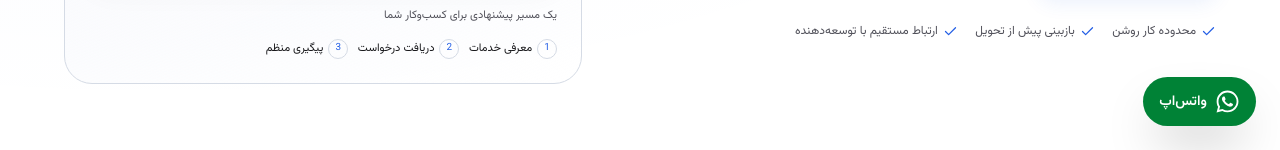
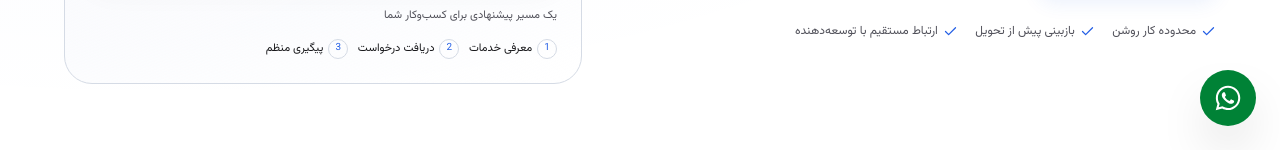
Before and after one commit to aminhaghi86/new-portfolio, a React (Vite) app: page / in a window 1280 px wide. Shown: the part 650-800 px from the top of the page. Built offline with nearby package versions, Linux system fonts and the light colour scheme; no server answers.

Commit message:
remove whatsapp from box and just show an icon

```diff
--- a/src/App.jsx
+++ b/src/App.jsx
@@ -626,9 +626,9 @@
         target="_blank"
         rel="noopener noreferrer"
         aria-label={t("floatingContact")}
-        className="fixed bottom-6 start-6 z-50 flex items-center gap-2 bg-green-700 hover:bg-green-800 text-white px-4 py-3 rounded-full shadow-2xl transition-all"
+        className="fixed bottom-6 start-6 z-50 flex items-center justify-center w-14 h-14 bg-green-700 hover:bg-green-800 text-white rounded-full shadow-2xl transition-all"
       >
-        <FaWhatsapp size={25} aria-hidden="true" /><span className="text-sm font-semibold">{t("whatsappShort")}</span>
+        <FaWhatsapp size={28} aria-hidden="true" />
       </a>
       <ProjectDetailsDialog project={projects.find(project => project.id === activeProjectId) ?? null} onClose={() => setActiveProjectId(null)} />
       <dialog
```
Lines whose indentation alone changed are shown as unchanged.
